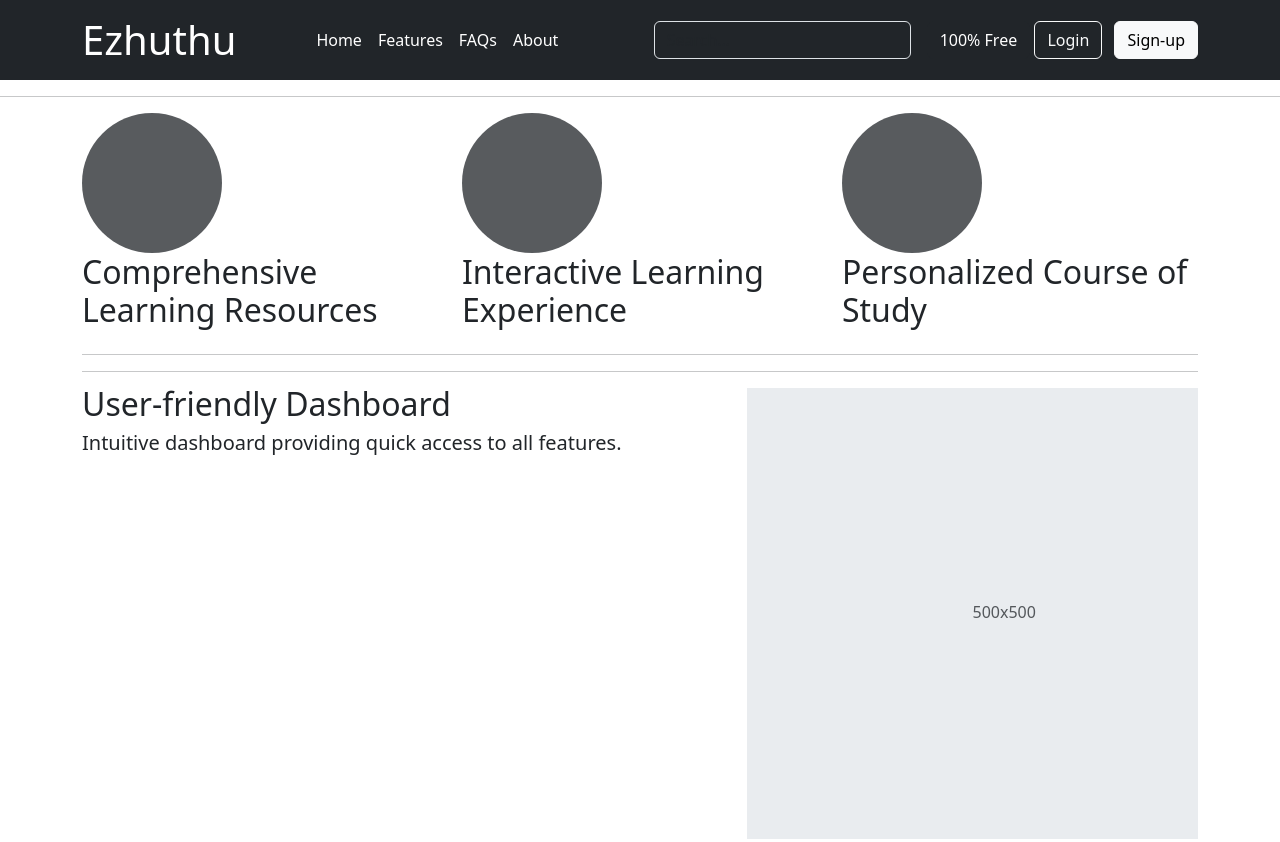
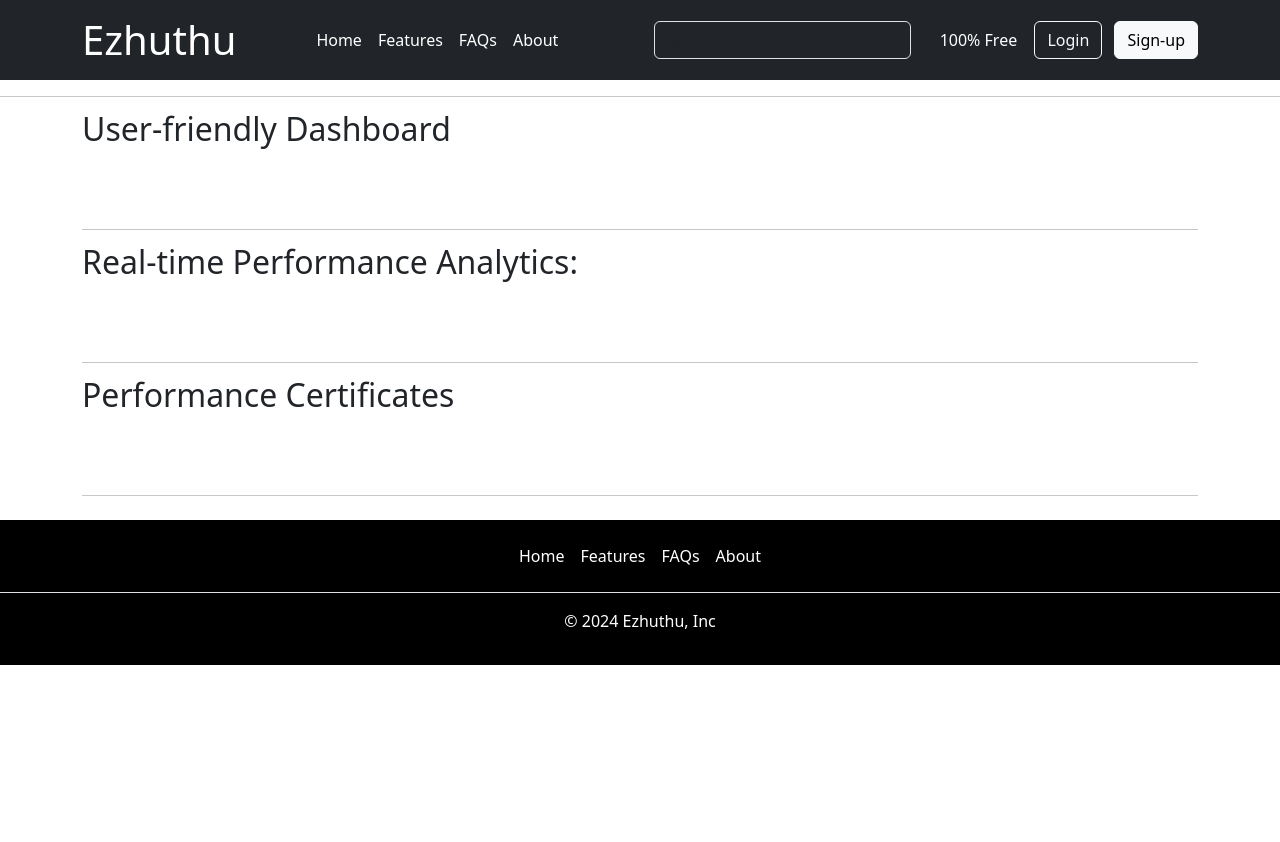
Before and after one commit to niranjank2022/Ezhuthu_Homepage, a plain HTML site: page index.html in a window 1280 px wide. Shown: the top 842 px of the page. After the commit the page ends 800 px from the top, so only its background shows below. Drawn offline with nearby package versions, Linux system fonts and the light colour scheme.

Commit message:
Simplified the homepage further

```diff
--- a/index.html
+++ b/index.html
@@ -79,7 +79,7 @@
     <div id="features" class="container marketing">
 
         <!-- Three columns of text below the carousel -->
-        <div class="row">
+        <div class="row" style="display: none;">
             <div class="col-lg-4">
                 <svg class="bd-placeholder-img rounded-circle" width="140" height="140"
                     xmlns="http://www.w3.org/2000/svg" role="img" aria-label="Placeholder"
@@ -88,15 +88,15 @@
                     <rect width="100%" height="100%" fill="var(--bs-secondary-color)"></rect>
                 </svg>
                 <h2 class="fw-normal">Comprehensive Learning Resources</h2>
-                <!-- <p data-bs-toggle="collapse" data-bs-target="#feature1" aria-expanded="false" aria-controls="feature1">
+                <p data-bs-toggle="collapse" data-bs-target="#feature1" aria-expanded="false" aria-controls="feature1">
                     <a class="btn btn-secondary" href="#">View details »</a></p>
                 <p id="feature1" class="collapse">We offer a treasure trove of meticulously crafted study materials,
                     practice tests, and expert tips to ensure you're well-equipped for every aspect of the SAT. From
-                    critical reading and mathematics to writing and language, our resources cover it all.</p> -->
+                    critical reading and mathematics to writing and language, our resources cover it all.</p>
             </div><!-- /.col-lg-4 -->
 
 
-            <div class="col-lg-4">
+            <div class="col-lg-4" style="display: none;">
                 <svg class="bd-placeholder-img rounded-circle" width="140" height="140"
                     xmlns="http://www.w3.org/2000/svg" role="img" aria-label="Placeholder"
                     preserveAspectRatio="xMidYMid slice" focusable="false">
@@ -104,16 +104,16 @@
                     <rect width="100%" height="100%" fill="var(--bs-secondary-color)"></rect>
                 </svg>
                 <h2 class="fw-normal">Interactive Learning Experience</h2>
-                <!-- <p data-bs-toggle="collapse" data-bs-target="#feature2" aria-expanded="false" aria-controls="feature2">
+                <p data-bs-toggle="collapse" data-bs-target="#feature2" aria-expanded="false" aria-controls="feature2">
                     <a class="btn btn-secondary" href="#">View details »</a></p>
                 <p id="feature2" class="collapse">Learning doesn't have to be dull! Our interactive platform engages you
                     in a dynamic and immersive learning experience. Dive into challenging practice questions,
-                    interactive lessons, and real-time feedback to sharpen your skills effectively.</p> -->
+                    interactive lessons, and real-time feedback to sharpen your skills effectively.</p>
 
             </div><!-- /.col-lg-4 -->
 
 
-            <div class="col-lg-4">
+            <div class="col-lg-4" style="display: none;">
                 <svg class="bd-placeholder-img rounded-circle" width="140" height="140"
                     xmlns="http://www.w3.org/2000/svg" role="img" aria-label="Placeholder"
                     preserveAspectRatio="xMidYMid slice" focusable="false">
@@ -121,33 +121,33 @@
                     <rect width="100%" height="100%" fill="var(--bs-secondary-color)"></rect>
                 </svg>
                 <h2 class="fw-normal">Personalized Course of Study</h2>
-                <!-- <p data-bs-toggle="collapse" data-bs-target="#feature3" aria-expanded="false" aria-controls="feature3">
+                <p data-bs-toggle="collapse" data-bs-target="#feature3" aria-expanded="false" aria-controls="feature3">
                     <a class="btn btn-secondary" href="#">View details »</a></p>
                 <p id="feature3" class="collapse">Recognizing that each student is unique, we provide personalized study
                     plans tailored to your strengths and areas that need improvement. Maximize your efficiency and
-                    optimize your study time with a plan designed just for you.</p> -->
+                    optimize your study time with a plan designed just for you.</p>
             </div><!-- /.col-lg-4 -->
         </div><!-- /.row -->
 
 
         <!-- START THE FEATURETTES -->
-        <hr class="featurette-divider">
-        <hr class="featurette-divider">
+        <!-- <hr class="featurette-divider">
+        <hr class="featurette-divider"> -->
 
         <div class="row featurette">
             <div class="col-md-7">
                 <h2 class="featurette-heading fw-normal lh-1">User-friendly Dashboard
                     <!-- <span class="text-body-secondary">It’ll blow your mind.</span> -->
                 </h2>
-                <p class="lead"><!-- logging in, users are greeted with an -->Intuitive dashboard providing quick access to all features.</p>
+                <!-- <p class="lead">logging in, users are greeted with anIntuitive dashboard providing quick access to all features.</p> -->
             </div>
             <div class="col-md-5">
-                <svg class="bd-placeholder-img bd-placeholder-img-lg featurette-image img-fluid mx-auto" width="500"
-                    height="500" xmlns="http://www.w3.org/2000/svg" role="img" aria-label="Placeholder: 500x500"
+                <svg class="bd-placeholder-img bd-placeholder-img-lg featurette-image img-fluid mx-auto" width="100"
+                    height="100" xmlns="http://www.w3.org/2000/svg" role="img" aria-label="Placeholder: 250X250"
                     preserveAspectRatio="xMidYMid slice" focusable="false">
                     <title>Picture has to come here</title>
-                    <rect width="100%" height="100%" fill="var(--bs-secondary-bg)"></rect><text x="50%" y="50%"
-                        fill="var(--bs-secondary-color)" dy=".3em">500x500</text>
+                    <!-- <rect width="100%" height="100%" fill="var(--bs-secondary-bg)"></rect><text x="50%" y="50%"
+                        fill="var(--bs-secondary-color)" dy=".3em">250X250</text> -->
                 </svg>
             </div>
         </div>
@@ -155,19 +155,19 @@
         <hr class="featurette-divider">
 
         <div class="row featurette">
-            <div class="col-md-7 order-md-2">
+            <div class="col-md-7">
                 <h2 class="featurette-heading fw-normal lh-1">Real-time Performance Analytics:
                     <!-- <span class="text-body-secondary">See for yourself.</span> -->
                 </h2>
-                <p class="lead">Receive instant feedback on practice tests, with detailed analytics<!-- highlighting strengths and areas that need improvement.--></p>
+                <!-- <p class="lead">Receive instant feedback on practice tests, with detailed analyticshighlighting strengths and areas that need improvement.</p> -->
             </div>
-            <div class="col-md-5 order-md-1">
-                <svg class="bd-placeholder-img bd-placeholder-img-lg featurette-image img-fluid mx-auto" width="500"
-                    height="500" xmlns="http://www.w3.org/2000/svg" role="img" aria-label="Placeholder: 500x500"
+            <div class="col-md-5">
+                <svg class="bd-placeholder-img bd-placeholder-img-lg featurette-image img-fluid mx-auto" width="100"
+                    height="100" xmlns="http://www.w3.org/2000/svg" role="img" aria-label="Placeholder: 250X250"
                     preserveAspectRatio="xMidYMid slice" focusable="false">
                     <title>Picture has to come here</title>
-                    <rect width="100%" height="100%" fill="var(--bs-secondary-bg)"></rect><text x="50%" y="50%"
-                        fill="var(--bs-secondary-color)" dy=".3em">500x500</text>
+                    <!-- <rect width="100%" height="100%" fill="var(--bs-secondary-bg)"></rect><text x="50%" y="50%"
+                        fill="var(--bs-secondary-color)" dy=".3em">250X250</text> -->
                 </svg>
             </div>
         </div>
@@ -179,15 +179,15 @@
                 <h2 class="featurette-heading fw-normal lh-1">Performance Certificates
                     <!-- <span class="text-body-secondary">Checkmate.</span> -->
                 </h2>
-                <p class="lead">Earn certificates based on your performance milestones<!--, providing a sense of accomplishment and motivation to keep pushing forward.--></p>
+                <!-- <p class="lead">Earn certificates based on your performance milestones, providing a sense of accomplishment and motivation to keep pushing forward.</p> -->
             </div>
             <div class="col-md-5">
-                <svg class="bd-placeholder-img bd-placeholder-img-lg featurette-image img-fluid mx-auto" width="500"
-                    height="500" xmlns="http://www.w3.org/2000/svg" role="img" aria-label="Placeholder: 500x500"
+                <svg class="bd-placeholder-img bd-placeholder-img-lg featurette-image img-fluid mx-auto" width="100"
+                    height="100" xmlns="http://www.w3.org/2000/svg" role="img" aria-label="Placeholder: 250X250"
                     preserveAspectRatio="xMidYMid slice" focusable="false">
                     <title>Picture has to come here</title>
-                    <rect width="100%" height="100%" fill="var(--bs-secondary-bg)"></rect><text x="50%" y="50%"
-                        fill="var(--bs-secondary-color)" dy=".3em">500x500</text>
+                    <!-- <rect width="100%" height="100%" fill="var(--bs-secondary-bg)"></rect><text x="50%" y="50%"
+                        fill="var(--bs-secondary-color)" dy=".3em">250X250</text> -->
                 </svg>
             </div>
         </div>
```
